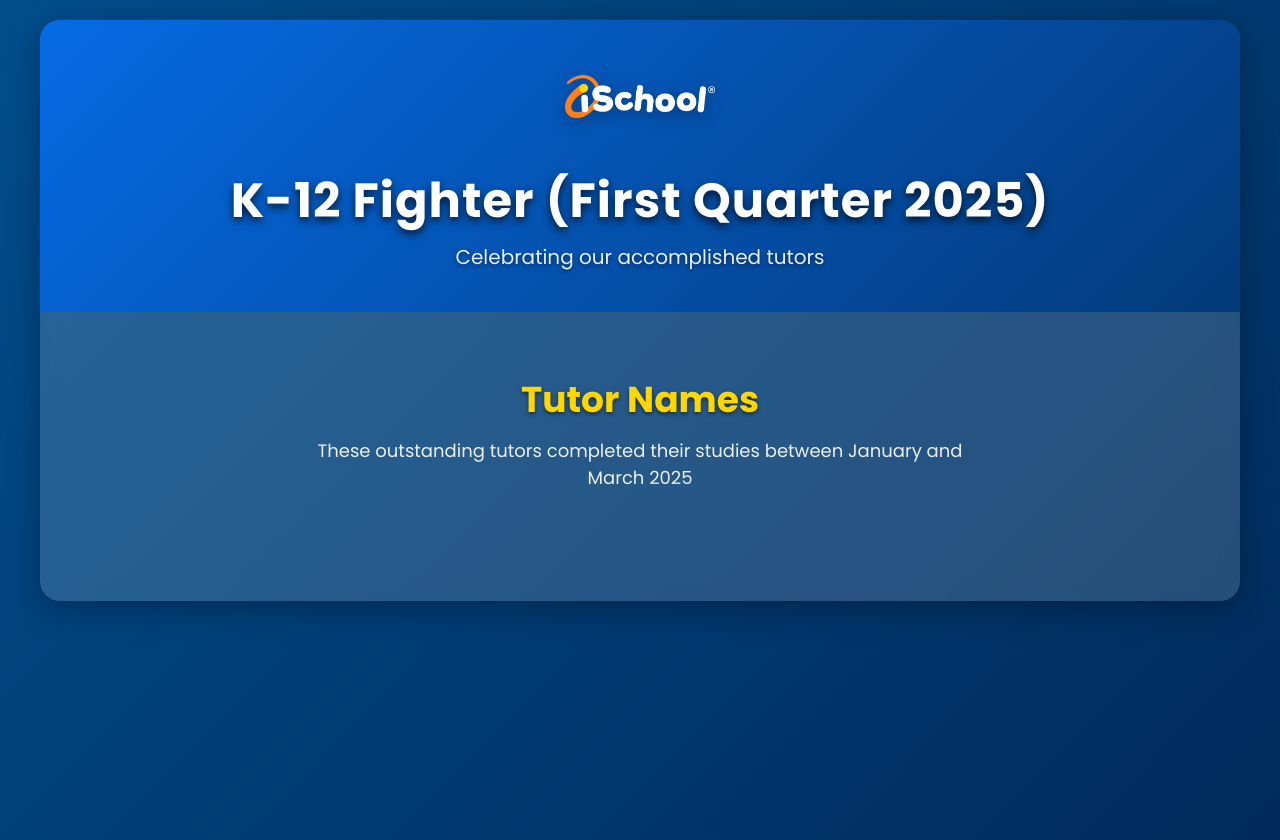
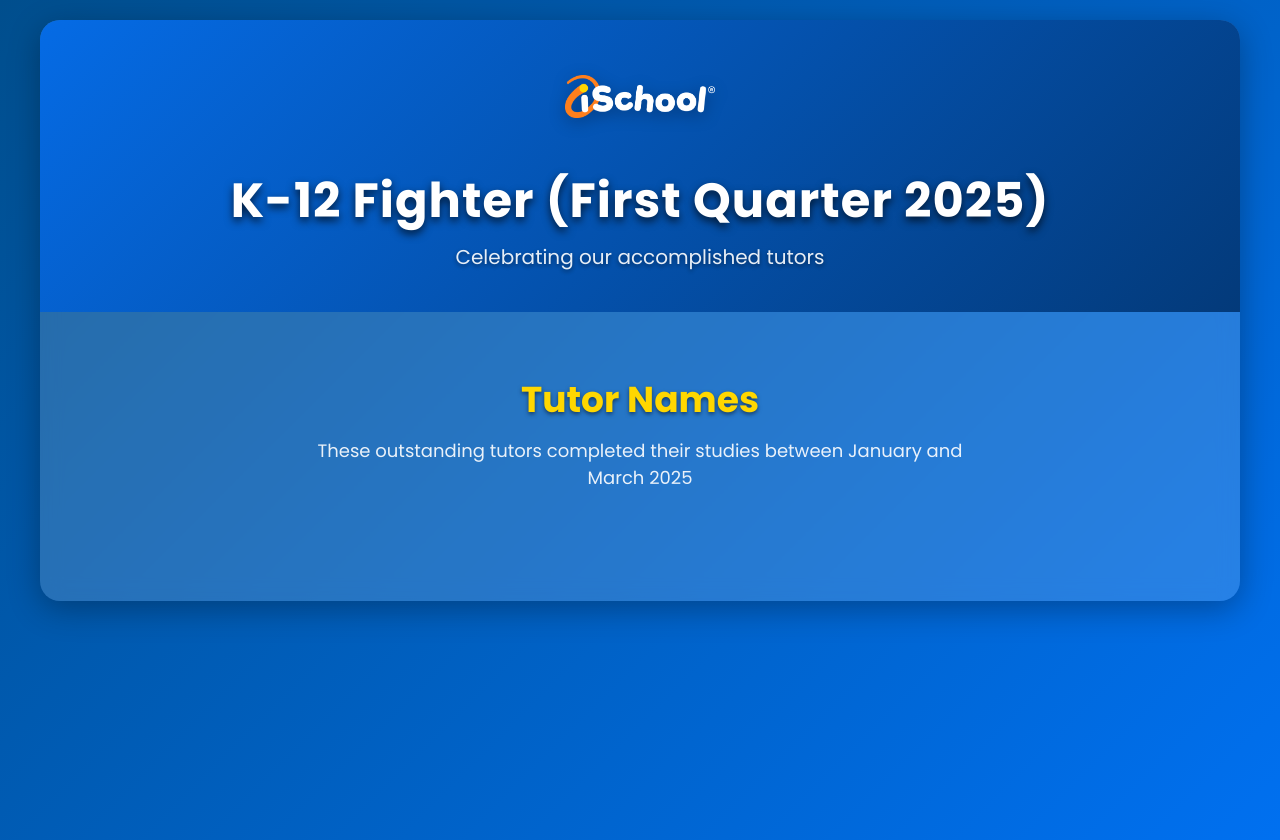
Before and after one commit to Andrewz-20/K-12-iSchool-Leaderboard, a plain HTML site: page index.html in a window 1280 px wide. Drawn offline with Linux system fonts and the light colour scheme; no server answers.

Commit message:
Update styles.css

```diff
--- a/styles.css
+++ b/styles.css
@@ -1,8 +1,8 @@
 /* Updated CSS */
 body {
     font-family: 'Poppins', sans-serif;
-    background-color: #004e8d;
-    background-image: linear-gradient(135deg, #004e8d, #002b5c);
+    background-color: #0070F0;
+    background-image: linear-gradient(135deg, #004e8d, #0070F0);
     margin: 0;
     padding: 20px;
     color: white;
@@ -99,7 +99,7 @@ body {
     left: 0;
     width: 100%;
     height: 5px;
-    background: linear-gradient(90deg, #ffd700, #ff7f1c, #056be5);
+    background: linear-gradient(90deg, #ffd700, #ff7f1c, #0070F0);
 }
 
 .graduate-avatar {
```
